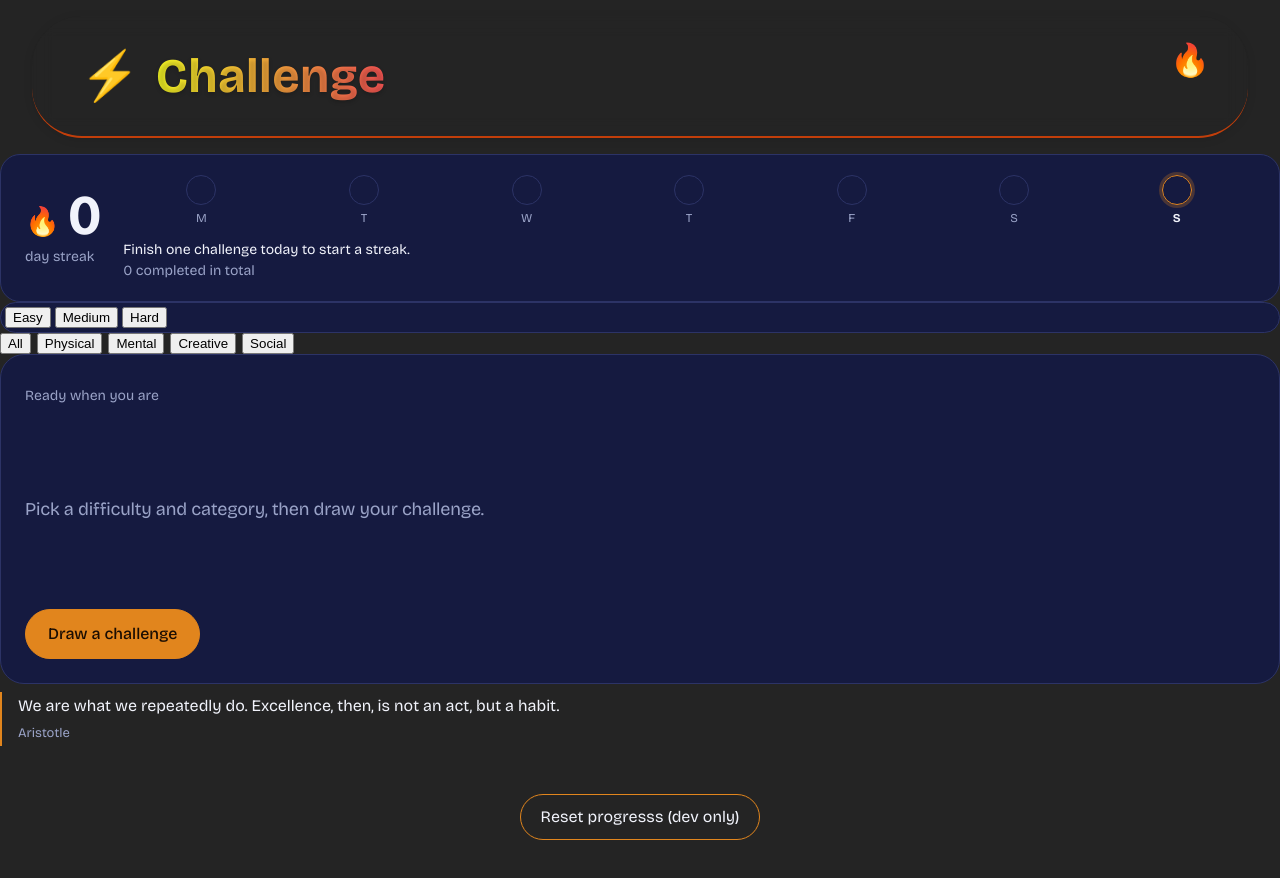
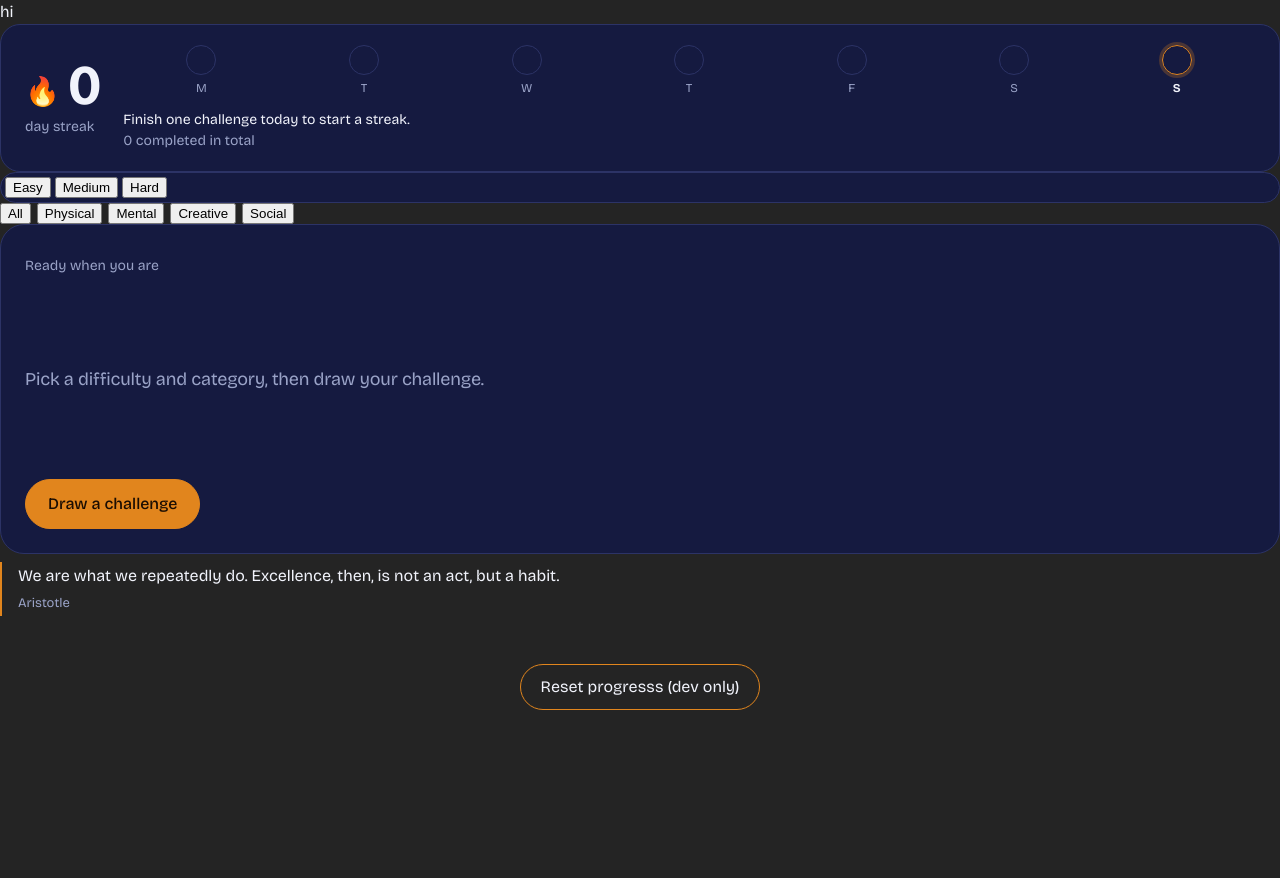
Before and after one commit to robertoandino/challenge-me, a React (Vite) app: page / in a window 1280 px wide. Shown: the top 878 px of the page. After the commit the page ends 800 px from the top, so only its background shows below. Built offline with nearby package versions, Linux system fonts and the light colour scheme.

Commit message:
Updating Header component

```diff
--- a/src/components/Header/Header.tsx
+++ b/src/components/Header/Header.tsx
@@ -1,4 +1,4 @@
-import React from "react";
+import { useEffect, useRef, type Dispatch, type SetStateAction } from "react";
 import ProfileMenu from "../ProfileMenu/ProfileMenu";
 import "./Header.css";
 
@@ -7,41 +7,21 @@ interface HeaderProps {
     completedCount: number;
     currentChallenge: string;
     profileOpen: boolean;
-    setProfileOpen: React.Dispatch<React.SetStateAction<boolean>>;
+    setProfileOpen: Dispatch<SetStateAction<boolean>>;
 }
 
-const Header: React.FC<HeaderProps> = ({
+function Header({
     dailyChallenge,
     completedCount,
     currentChallenge,
     profileOpen,
     setProfileOpen,
-}) => {
+}: HeaderProps) {
     return (
-        <header className="site-header">
-            <div className="header-left">
-                <div className="logo">⚡</div>
-                <h1 className="main-title">Challenge</h1>
-            </div>
-
-            <div className="profile-menu-container">
-                <button
-                    className="profile-button"
-                    onClick={() => setProfileOpen((open) => !open)}
-                >
-                    <span role="img" aria-label="profile">🔥</span>
-                </button>
-
-                {profileOpen && (
-                    <ProfileMenu
-                        dailyChallenge={dailyChallenge}
-                        completedCount={completedCount}
-                        currentChallenge={currentChallenge}
-                    />
-                )}
-            </div>
-        </header>
-    );
-};
+        <div>
+            hi
+        </div>
+    )
+}
 
 export default Header;
```
